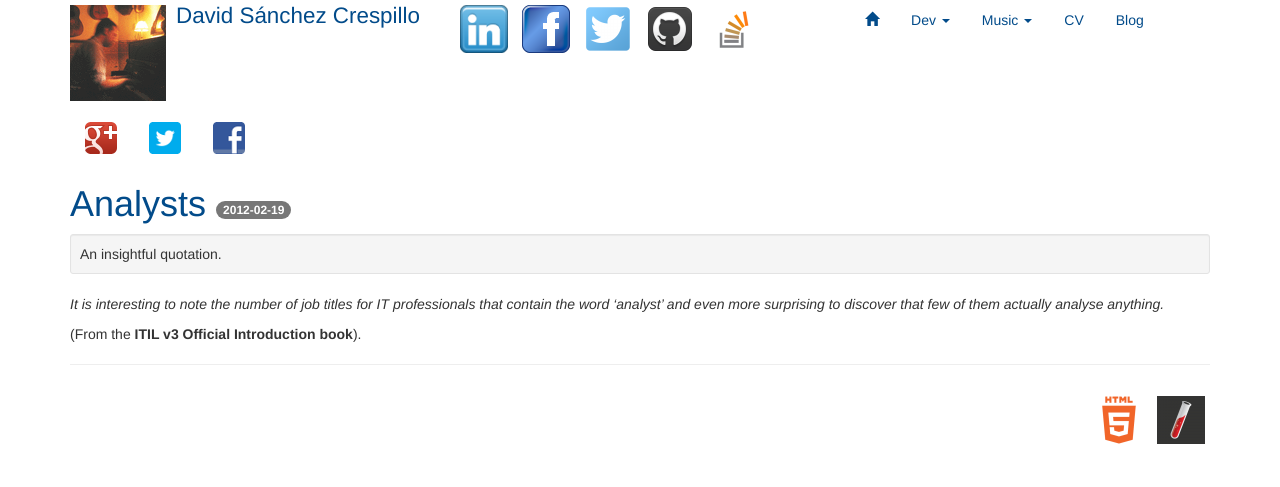
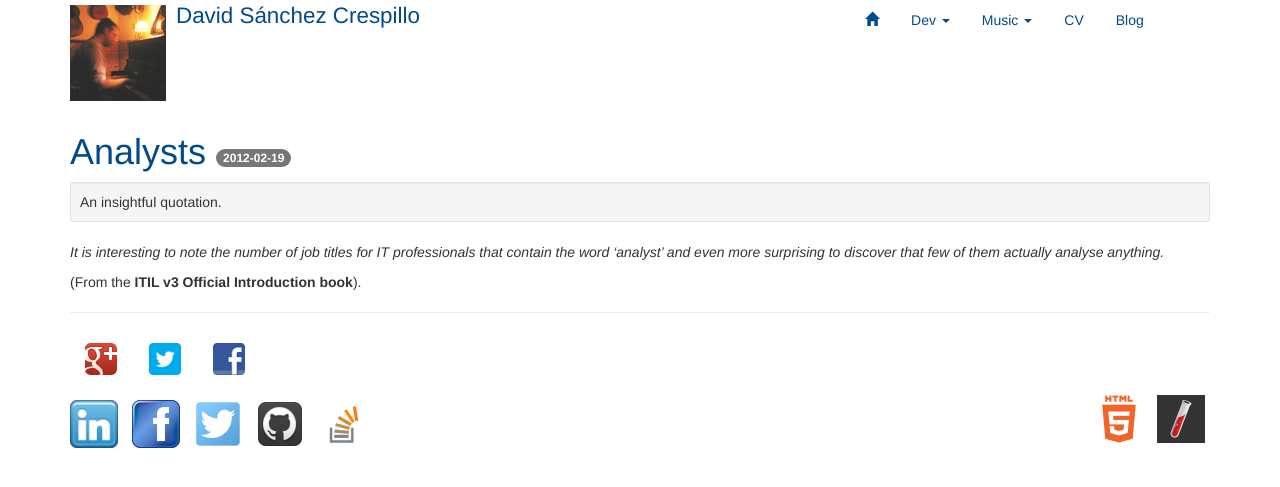
Before and after one commit to davidsanchezcrespillo/dscwebpage_jekyll, a Jekyll site: the page built from _posts/2012-02-19-analysts.markdown, in a window 1280 px wide. Shown: the top 487 px of the page. Built offline with Jekyll 4.4.1, drawn with Linux system fonts in a browser that asks for light colours.

```diff
--- a/_layouts/default.html
+++ b/_layouts/default.html
@@ -33,9 +33,7 @@
           <span class="header-title"><a href="{{ '/index.html' | prepend:site.baseurl }}" title="Home">David Sánchez Crespillo</a></span>
         </div>
         <div class="col-md-4">
-          <div class="top-space">
-            {% include social_links.html %}
-          </div>        </div>
+        </div>
         <div class="col-md-4">
         {% include main_menu.html %}
         </div>
@@ -52,7 +50,12 @@
       </div>
 
       <div class="row" style="margin-top: 10px;">
-        <div class="col-xs-12">
+        <div class="col-xs-4">
+          <div class="top-space">
+            {% include social_links.html %}
+          </div>
+        </div>
+        <div class="col-xs-8">
           <div class="text-right">
             {% include footer_links.html %}
           </div>
--- a/_layouts/post.html
+++ b/_layouts/post.html
@@ -4,30 +4,6 @@
 <article class="post">
 <div class="">
 <header class="postheader">
-<ul class="nav nav-pills">
-  <li>
-    <a href="https://plus.google.com/share?url=http%3a%2f%2fsanchezcrespillo.info%2fdavid{{ page.url }}">
-      <img src="{{ '/media/img/googleplus_32.png' | prepend:site.baseurl }}" alt="Share on Google+" />
-    </a>
-  </li>
-  <li>
-    <a href="https://twitter.com/intent/tweet?text=David%20Sánchez%20Crespillo&url=http://sanchezcrespillo.info{{ site.baseurl }}{{ page.url }}">
-      <img src="{{ '/media/img/twitter_32.png' | prepend:site.baseurl }}" alt="Share on Twitter" />
-    </a>
-  </li>
-  <li>
-    <a href="https://www.facebook.com/sharer/sharer.php?u=http://sanchezcrespillo.info{{ site.baseurl }}{{ page.url }}">
-      <img src="{{ '/media/img/facebook_32.png' | prepend:site.baseurl }}" alt="Share on Facebook" />
-    </a>
-  </li>
-  {% if page.categories %}
-  {% for tag in page.categories %}
-  <li class="smalle">
-        {{ tag }}
-  </li>
-  {% endfor %}
-  {% endif %}
-</ul>
   <h1>
   <a href="{{ page.url | prepend:site.baseurl }}">
         {{ page.title }}
@@ -53,6 +29,30 @@
 <hr/>
 <div class="row">
 <div class="col-md-12">
+<ul class="nav nav-pills">
+  <li>
+    <a href="https://plus.google.com/share?url=http%3a%2f%2fsanchezcrespillo.info%2fdavid{{ page.url }}">
+      <img src="{{ '/media/img/googleplus_32.png' | prepend:site.baseurl }}" alt="Share on Google+" />
+    </a>
+  </li>
+  <li>
+    <a href="https://twitter.com/intent/tweet?text=David%20Sánchez%20Crespillo&url=http://sanchezcrespillo.info{{ site.baseurl }}{{ page.url }}">
+      <img src="{{ '/media/img/twitter_32.png' | prepend:site.baseurl }}" alt="Share on Twitter" />
+    </a>
+  </li>
+  <li>
+    <a href="https://www.facebook.com/sharer/sharer.php?u=http://sanchezcrespillo.info{{ site.baseurl }}{{ page.url }}">
+      <img src="{{ '/media/img/facebook_32.png' | prepend:site.baseurl }}" alt="Share on Facebook" />
+    </a>
+  </li>
+  {% if page.categories %}
+  {% for tag in page.categories %}
+  <li class="smalle">
+        {{ tag }}
+  </li>
+  {% endfor %}
+  {% endif %}
+</ul>
 </div>
 </div>
 </div>
```
Also changed, not shown: _posts/2017-12-22-navidad2017.markdown (added, +13 -0 lines), 1 other file.
